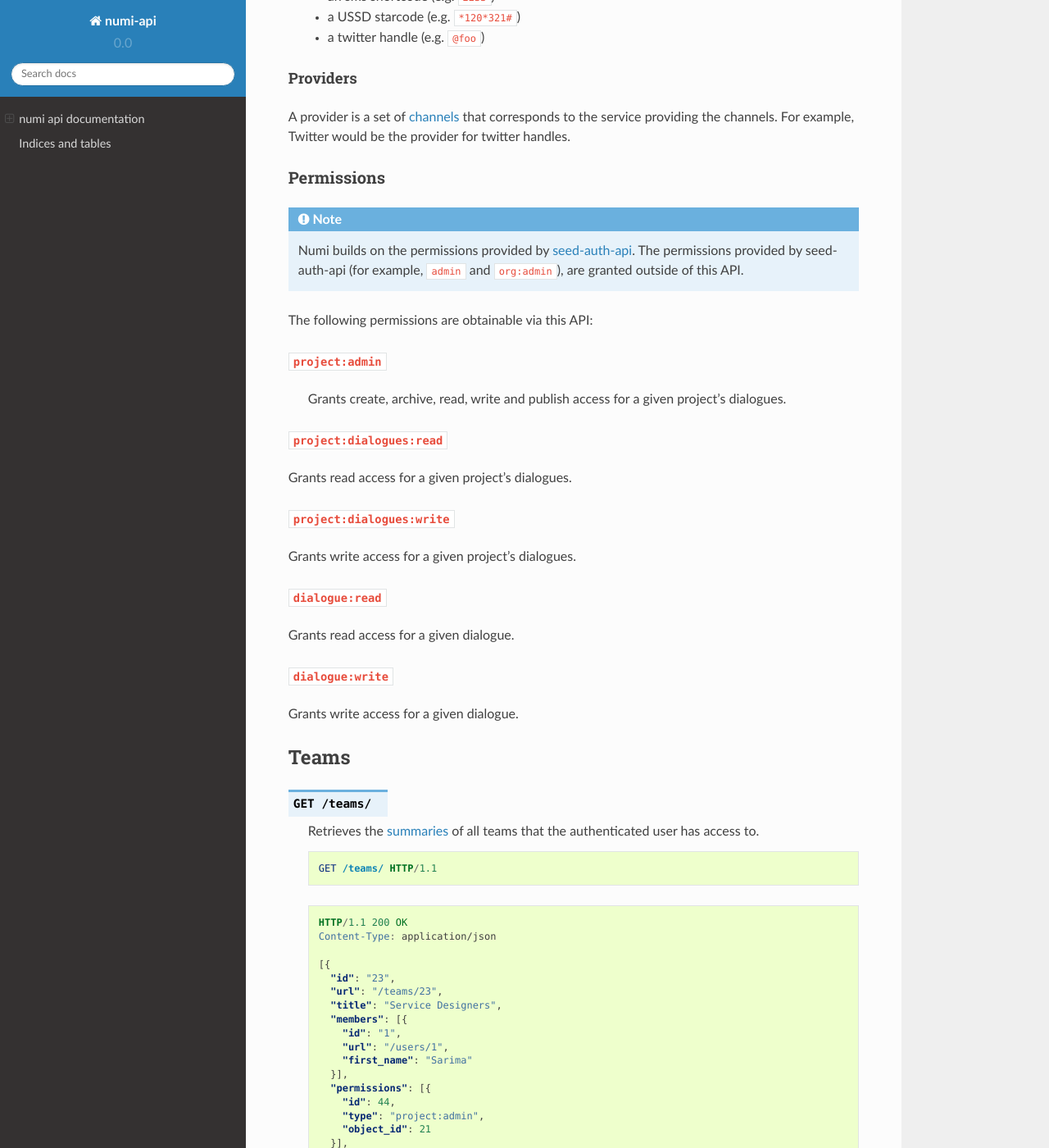
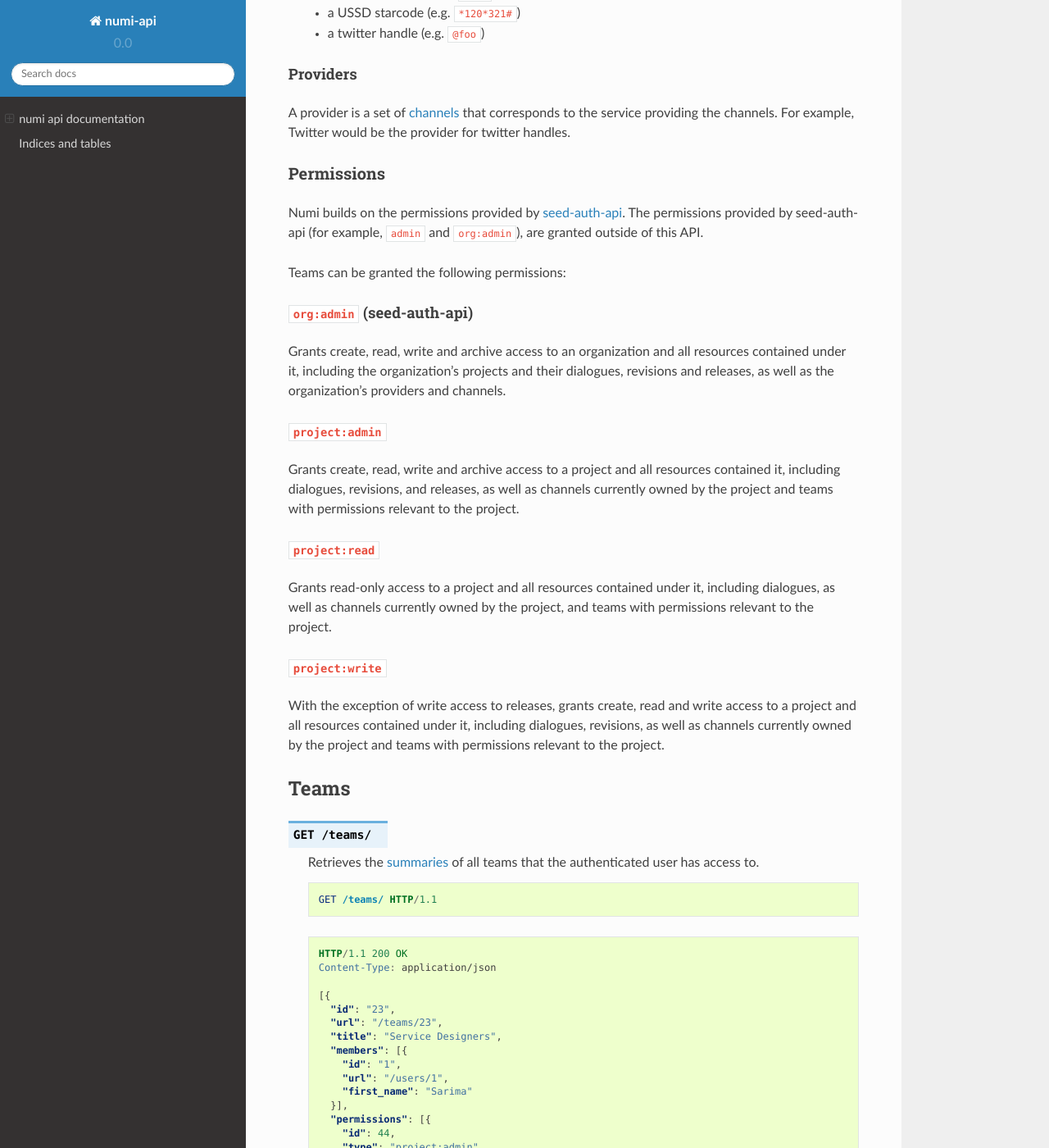
Before and after one commit to praekelt/numi-api, a Sphinx documentation site: the page built from docs/index.rst, in a window 1280 px wide and 1400 px high, scrolled down 5088 px. Shown: the whole window at 82% size. Built offline with Sphinx 7.4.7 and the Read the Docs theme 2.0.0, drawn with Linux system fonts in a browser that asks for light colours; some of the changed text lies outside the part shown.

Commit message:
Adjust documented permissions

```diff
--- a/docs/index.rst
+++ b/docs/index.rst
@@ -202,12 +202,12 @@ A team comprises a set of :ref:`users <concepts-users>`. Each team has a set of
 
 Organizations
 *************
-Organisations comprise a set of :ref:`projects <concepts-projects>`, :ref:`teams <concepts-teams>` and :ref:`users <concepts-users>`.
-
-The relations between organizations and other entities is as follows:
-  - Each project is owned by exactly one organization.
-  - Each team is owned by exactly one organization.
-  - Users may be members of zero or more organizations.
+Organizations are the highest scope for resource ownership. The relations between organizations and other resources is as follows:
+  - Each :ref:`project <concepts-projects>` is owned by exactly one organization
+  - Each :ref:`team <concepts-teams>` is owned by exactly one organization
+  - :ref:`Users <concepts-users>` may be members of zero or more organizations
+  - Each :ref:`provider <concepts-providers>` and its :ref:`channels
+    <concepts-channels>` is contained under exactly one organization
 
 .. _concepts-projects:
 
@@ -291,42 +291,35 @@ A provider is a set of :ref:`channels <concepts-channels>` that corresponds to t
 Permissions
 ~~~~~~~~~~~
 
-.. note::
-  Numi builds on the permissions provided by `seed-auth-api`_. The permissions provided by seed-auth-api (for example, ``admin`` and ``org:admin``), are granted outside of this API.
+Numi builds on the permissions provided by `seed-auth-api`_. The permissions provided by seed-auth-api (for example, ``admin`` and ``org:admin``), are granted outside of this API.
 
 .. _seed-auth-api: https://seed-auth-api.readthedocs.io
 
-The following permissions are obtainable via this API:
+Teams can be granted the following permissions:
+
+.. _permissions-org-admin:
+
+``org:admin`` (seed-auth-api)
+*****************************
+Grants create, read, write and archive access to an organization and all resources contained under it, including the organization's projects and their dialogues, revisions and releases, as well as the organization's providers and channels.
 
 .. _permissions-project-admin:
 
 ``project:admin``
 *****************
-  Grants create, archive, read, write and publish access for a given project's dialogues.
-
-.. _permissions-project-dialogues-read:
-
-``project:dialogues:read``
-**************************
-Grants read access for a given project's dialogues.
-
-.. _permissions-project-dialogues-write:
-
-``project:dialogues:write``
-***************************
-Grants write access for a given project's dialogues.
-
-.. _permissions-dialogue-read:
-
-``dialogue:read``
+Grants create, read, write and archive access to a project and all resources contained it, including dialogues, revisions, and releases, as well as channels currently owned by the project and teams with permissions relevant to the project.
+
+.. _permissions-project-read:
+
+``project:read``
+****************
+Grants read-only access to a project and all resources contained under it, including dialogues, as well as channels currently owned by the project, and teams with permissions relevant to the project.
+
+.. _permissions-project-write:
+
+``project:write``
 *****************
-Grants read access for a given dialogue.
-
-.. _permissions-dialogue-write:
-
-``dialogue:write``
-******************
-Grants write access for a given dialogue.
+With the exception of write access to releases, grants create, read and write access to a project and all resources contained under it, including dialogues, revisions, as well as channels currently owned by the project and teams with permissions relevant to the project.
 
 .. _teams:
 
@@ -426,7 +419,7 @@ Permissions
      [{
        "id": 44,
        "object_id": 21,
-       "type": "project:dialogues:write"
+       "type": "project:write"
      }]
 
 .. http:get:: /team/(str:team_id)/permissions/
@@ -536,10 +529,12 @@ Projects
 
      [{
        "id": "1",
+       "organization_id": "21",
        "title": "Maternal Health ZA",
        "url": "/projects/1"
      }, {
        "id": "2",
+       "organization_id": "21",
        "title": "Maternal Health MX",
        "url": "/projects/2",
      }]
@@ -568,6 +563,7 @@ Projects
 
      {
        "id": "23",
+       "organization_id": "21",
        "title": "Maternal Health ZA"
        "url": "/projects/23",
        "is_archived": false,
@@ -602,11 +598,6 @@ Projects
 
   Retrieves the :ref:`summaries <data-team-summary>` of all teams with
   permissions related to the project with id ``project_id``.
-
-  This operation is only accessible to the authenticated user if they have
-  :ref:`admin permission <permissions>` or :ref:`project admin
-  <permissions-project-admin>` permission for the project with id
-  ``project_id``.
 
   .. sourcecode:: http
 
@@ -637,19 +628,17 @@ Projects
        }
      }]
 
-.. http:post:: /projects/
+.. http:post:: /organizations/(str:organization_id)/projects/
 
   Creates a new project with the :ref:`project description <data-project>`
-  given in the request body and returns the created projects's description,
+  given in the request body underneath the organization with the id
+  ``organization_id`` using the and returns the created projects's description,
   along with the generated dialogue ``id`` field and ``url`` field for
   accessing the project description.
 
-  This operation is only accessible to the authenticated user if they have
-  :ref:`admin permission <permissions>`.
-
-  .. sourcecode:: http
-
-     POST /projects/ HTTP/1.1
+  .. sourcecode:: http
+
+     POST /organizations/21/projects/ HTTP/1.1
      Content-Type: application/json
 
      {
@@ -663,6 +652,7 @@ Projects
 
      {
        "id": "23",
+       "organization_id": "21",
        "url": "/projects/23",
        "title": "Maternal Health ZA",
        "dialogues": [],
@@ -695,6 +685,7 @@ Projects
 
      {
        "id": "23",
+       "organization_id": "21",
        "title": "Maternal Health ZA"
        "url": "/projects/23",
        "is_archived": false,
@@ -737,6 +728,7 @@ Projects
 
    {
      "id": "23",
+     "organization_id": "21",
      "title": "Maternal Health ZA"
      "url": "/projects/23",
      "is_archived": false,
@@ -876,11 +864,6 @@ Dialogues
 
   Retrieves the :ref:`summaries <data-team-summary>` of all teams with
   permissions related to the dialogue with id ``dialogue_id``.
-
-  This operation is only accessible to the authenticated user if they have
-  :ref:`admin permission <permissions>`, :ref:`project admin
-  <permissions-project-admin>` permission for the project that contains the
-  relevant dialogue.
 
   .. sourcecode:: http
 
@@ -1405,11 +1388,10 @@ Ordering releases
 Channels
 --------
 
-.. http:get:: /channels/
-
-  Retrieves the :ref:`descriptions <data-channel>` of all channels. Only
-  accessible if the authenticated user has :ref:`admin permission
-  <permissions>`.
+.. http:get:: /organizations/:organization_id/channels/
+
+  Retrieves the :ref:`descriptions <data-channel>` of all channels contained by
+  the organization with id ``organization_id``.
 
   .. sourcecode:: http
 
@@ -1475,9 +1453,6 @@ Channels
   given description, along with the channel's ``id`` and the ``url`` for
   accessing the channel's description.
 
-  This operation is only accessible to the authenticated user if they have
-  :ref:`admin permission <permissions>`.
-
   .. sourcecode:: http
 
      PUT /channels/23 HTTP/1.1
@@ -1518,9 +1493,6 @@ Channels
   with the channel's ``id`` and the ``url`` for accessing the channel's
   description.
 
-  This operation is only accessible to the authenticated user if they have
-  :ref:`admin permission <permissions>`.
-
   .. sourcecode:: http
 
      PATCH /channels/23 HTTP/1.1
@@ -1554,12 +1526,10 @@ A channel can only be accessible by one project at a time. A channel can be made
 Providers
 ---------
 
-.. http:get:: /providers/
-
-  Retrieves the :ref:`summaries <data-provider-summary>` of all providers.
-
-  Only accessible if the authenticated user has :ref:`admin permission
-  <permissions>`.
+.. http:get:: /organizations/:organization_id/providers/
+
+  Retrieves the :ref:`summaries <data-provider-summary>` of all providers
+  contained under the organization with id ``organization_id``.
 
   .. sourcecode:: http
 
```
Also changed, not shown: other parts of docs/index.rst (+0 -12 lines).
